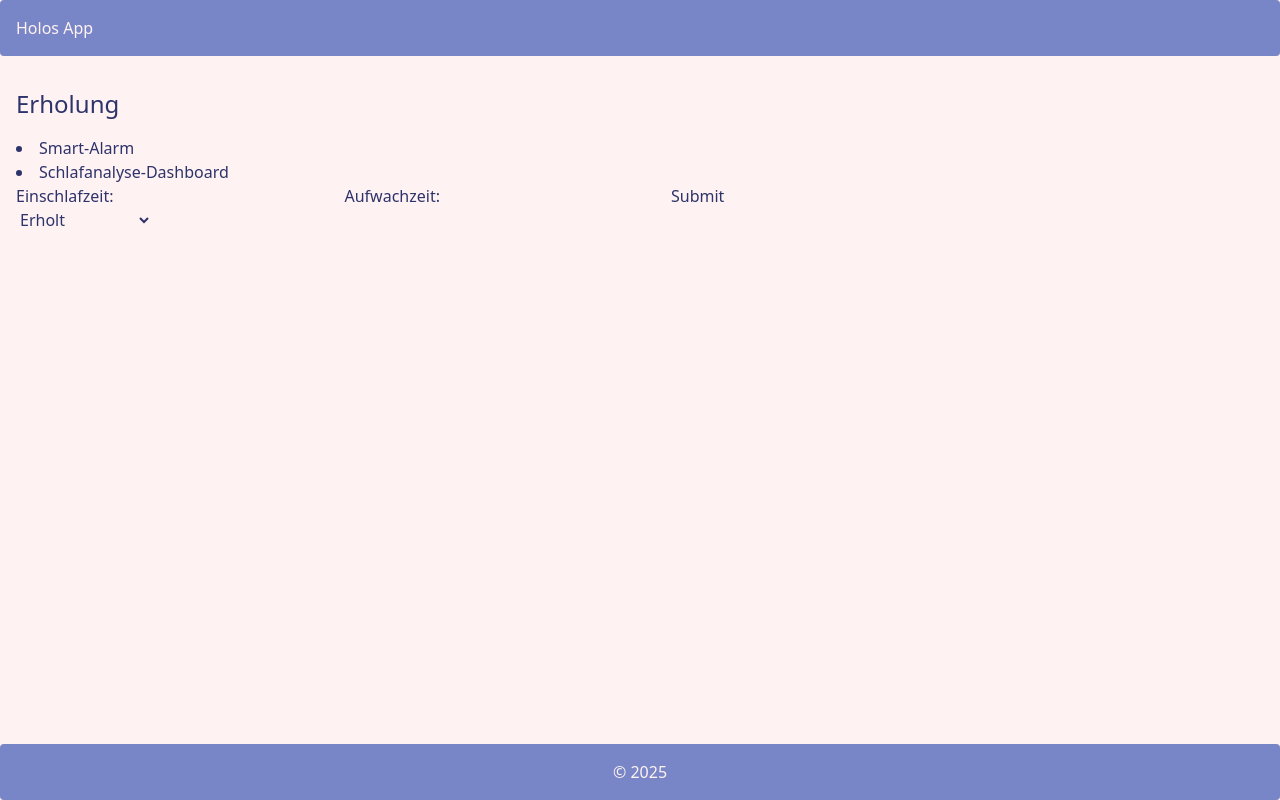
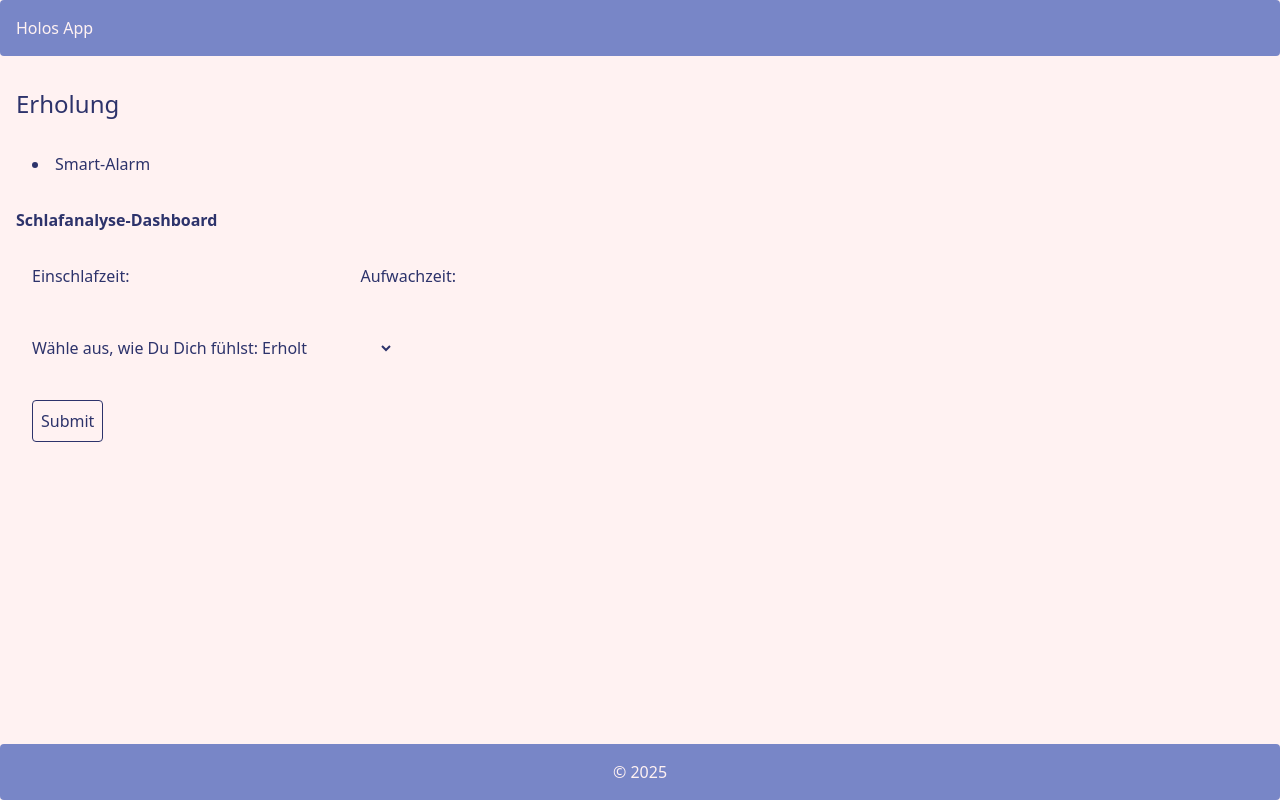
Before and after one commit to team-holos/holos-app, a React (Vite) app in the folder frontend/: page /relaxation in a window 1280 px wide. Built offline with nearby package versions, Linux system fonts and the light colour scheme; no server answers.

Commit message:
add changes to mood form and relaxation page

```diff
--- a/frontend/src/components/MoodForm.jsx
+++ b/frontend/src/components/MoodForm.jsx
@@ -9,6 +9,7 @@ function MoodForm() {
 
     return (
       <form>
+        <label>Wähle aus, wie Du Dich fühlst:</label>
         <select value={myMood} onChange={handleChange}>
           <option value="Erholt">Erholt</option>
           <option value="Energie">Voller Energie</option>
--- a/frontend/src/pages/RelaxationPage.jsx
+++ b/frontend/src/pages/RelaxationPage.jsx
@@ -17,11 +17,11 @@ function RelaxationPage() {
   return (
     <div className="text-[#2D336B] p-4 my-4">
       <h1 className="text-2xl mb-4">Erholung</h1>
-      <ul className="list-disc list-inside">
+      <ul className="list-disc list-inside p-4 my-4">
         <li>Smart-Alarm</li>
-        <li>Schlafanalyse-Dashboard</li>
       </ul>
-      <form onSubmit={handleSubmit}>
+      <h3 className="font-bold">Schlafanalyse-Dashboard</h3>
+      <form onSubmit={handleSubmit} className="p-4 my-4">
         <label>
           Einschlafzeit:
           <input
@@ -40,10 +40,11 @@ function RelaxationPage() {
             onChange={handleChange}
           />
         </label>
-
-        <input type="submit" />
       </form>
-      <MoodForm />
+      <div className="p-4 my-4">
+        <MoodForm />
+        <input type="submit" className="p-2 my-2 mt-10 border rounded" />
+      </div>
     </div>
   );
 }
```
